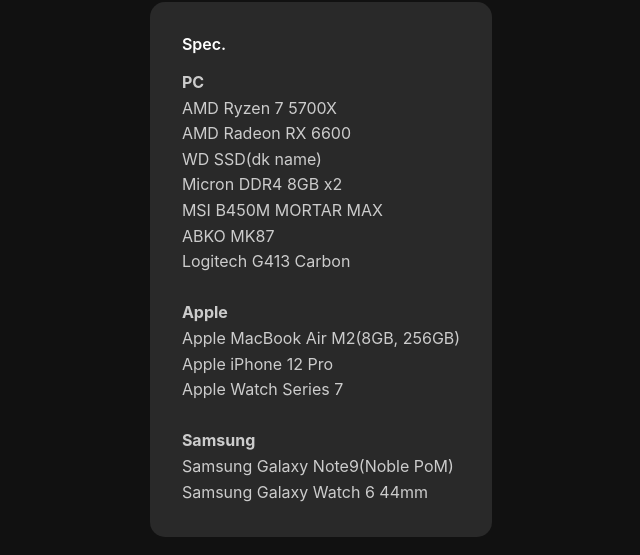
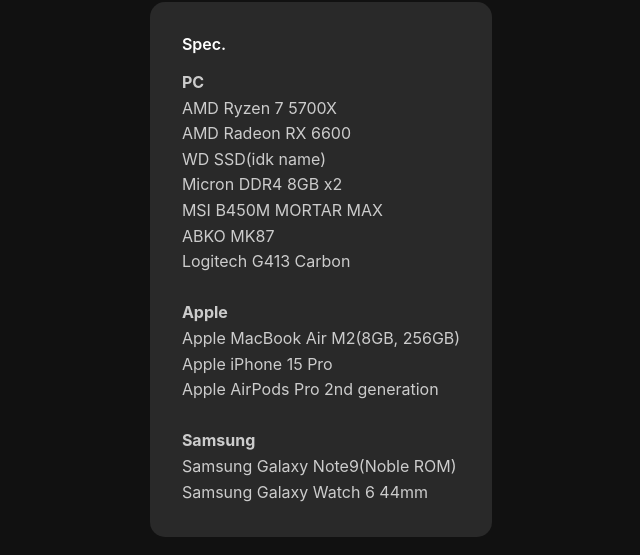
Before and after one commit to connect-kyul/primary, a plain HTML site: page index.html in a window 1280 px wide. Shown: the part 235-790 px from the top of the page, without its empty margins (319-959 px from the left). Drawn offline with Linux system fonts and the light colour scheme; a web font is replaced by a local one.

Commit message:
Update index.html
(dk name) -> (idk name)
Apple Watch Series 6 -> Apple Airpods Pro 2nd generation
Samsung Galaxy Note9(Noble PoM) -> Samsung Galaxy Note9(Noble ROM)

```diff
--- a/index.html
+++ b/index.html
@@ -122,7 +122,7 @@
                 <strong>PC</strong><br>
                 AMD Ryzen 7 5700X<br>
                 AMD Radeon RX 6600<br>
-                WD SSD(dk name)<br>
+                WD SSD(idk name)<br>
                 Micron DDR4 8GB x2<br>
                 MSI B450M MORTAR MAX<br>
                 ABKO MK87<br>
@@ -130,11 +130,11 @@
                 <br>
                 <strong>Apple</strong><br>
                 Apple MacBook Air M2(8GB, 256GB)<br>
-                Apple iPhone 12 Pro<br>
-                Apple Watch Series 7<br>
+                Apple iPhone 15 Pro<br>
+                Apple AirPods Pro 2nd generation<br>
                 <br>
                 <strong>Samsung</strong><br>
-                Samsung Galaxy Note9(Noble PoM)<br>
+                Samsung Galaxy Note9(Noble ROM)<br>
                 Samsung Galaxy Watch 6 44mm
             </div>
         </div>
```
